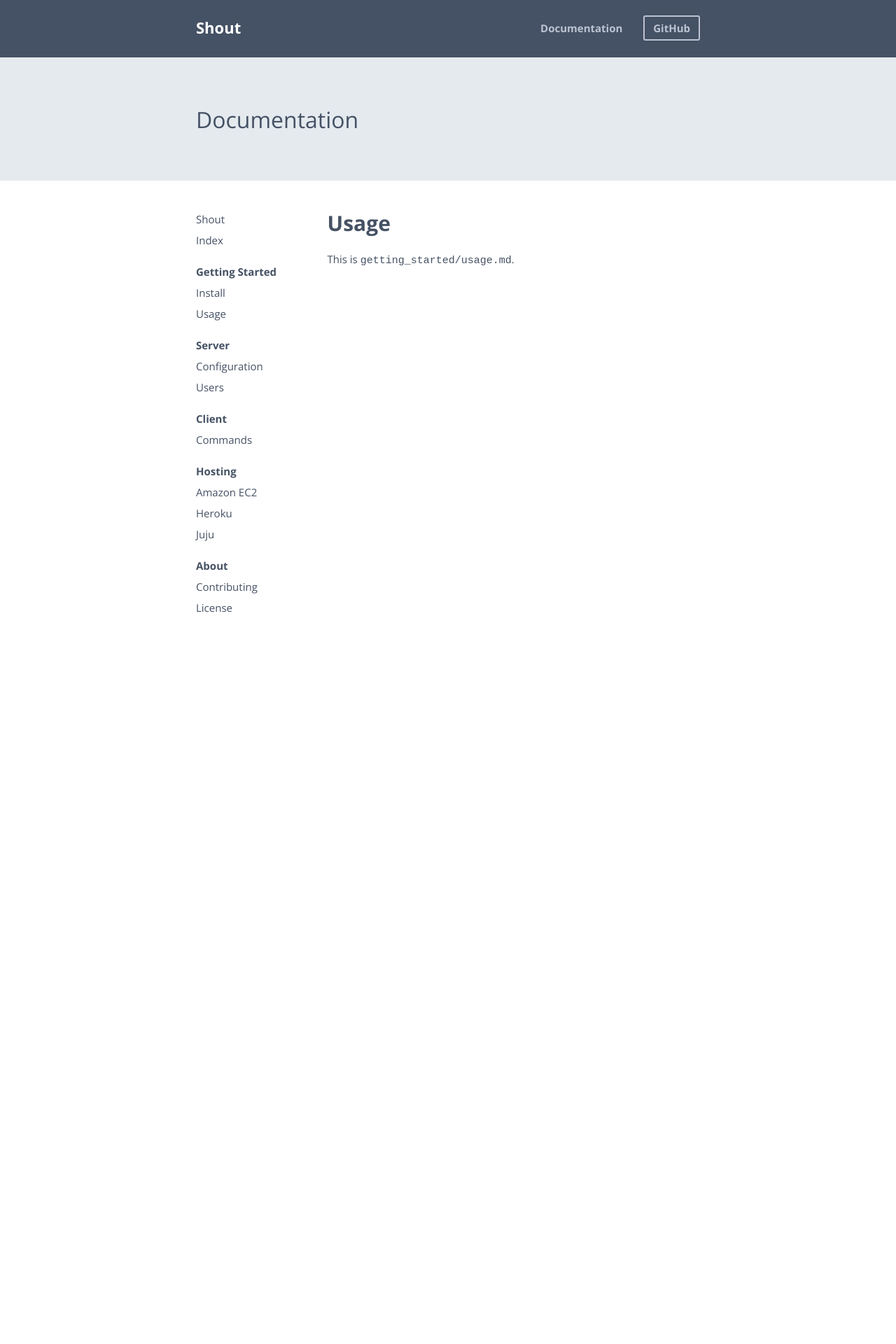
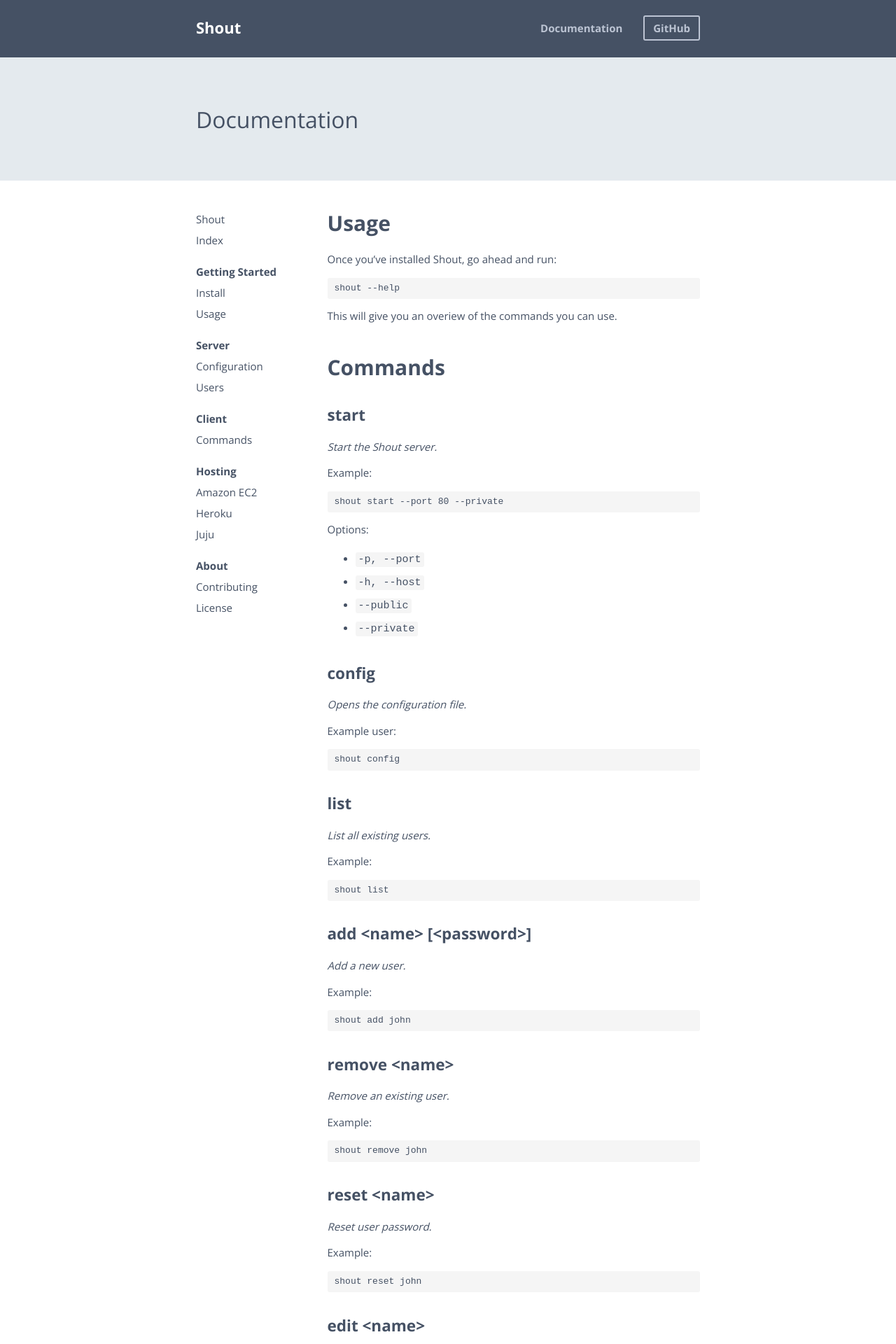
Before and after one commit to thelounge/thelounge.github.io, a Jekyll site: the page built from _docs/getting_started/usage.md, in a window 1280 px wide. Shown: the top 1920 px of the page at 70% size. Built offline with Jekyll 4.4.1, drawn with Linux system fonts in a browser that asks for light colours; Markdown is read by kramdown in place of the engine named in the settings; a style sheet for code colours, icons or effects is not loaded; before the commit the page ends 1013 px from its top, so only the background shows below that; some of the changed text lies outside the part shown.

Commit message:
Added usage docs

````diff
--- a/_docs/getting_started/usage.md
+++ b/_docs/getting_started/usage.md
@@ -8,4 +8,111 @@
 
 # Usage
 
-This is `getting_started/usage.md`.
+Once you've installed Shout, go ahead and run:
+
+```
+shout --help
+```
+
+This will give you an overiew of the commands you can use.
+
+# Commands
+
+## `start`
+
+_Start the Shout server._
+
+Example:
+
+```
+shout start --port 80 --private
+```
+
+Options:
+
+- `-p, --port`
+- `-h, --host`
+- `--public`
+- `--private`
+
+## `config`
+
+_Opens the configuration file._
+
+Example user:
+
+```
+shout config
+```
+
+## `list`
+
+_List all existing users._
+
+Example:
+
+```
+shout list
+```
+
+## `add <name> [<password>]`
+
+_Add a new user._
+
+Example:
+
+```
+shout add john
+```
+
+## `remove <name>`
+
+_Remove an existing user._
+
+Example:
+
+```
+shout remove john
+```
+
+## `reset <name>`
+
+_Reset user password._
+
+Example:
+
+```
+shout reset john
+```
+
+## `edit <name>`
+
+_Edit user configuration file._
+
+Example:
+
+```
+shout edit john
+```
+
+# Options
+
+## `--help`
+
+_Output usage information._
+
+Example:
+
+```
+shout --help
+```
+
+## `--version`
+
+_Output the version number._
+
+Example:
+
+```
+shout --version
+```
--- a/css/style.css
+++ b/css/style.css
@@ -26,12 +26,25 @@
 p a:hover {
 	color: #77ca7b;
 }
+li {
+	line-height: 2;
+}
+code {
+	background: #f5f5f5;
+	border-radius: 3px;
+	font-size: inherit;
+	padding: 2px 4px;
+}
 pre {
 	background: #f5f5f5;
 	border-radius: 3px;
 	font-size: 13px;
 	line-height: 1.4;
 	padding: 6px 10px;
+}
+pre code {
+	background: none;
+	padding: 0;
 }
 .container {
 	max-width: 780px;
@@ -137,19 +150,6 @@
 #docs p {
 	margin-top: 0;
 }
-#docs h1 a {
-	color: #ddd;
-}
-#docs h1 a:before {
-	content: "\f006";
-	font: 16px Octicons;
-	margin-top: 16px;
-	margin-left: 12px;
-	position: absolute;
-}
-#docs h1 a:hover {
-	color: #bbb;
-}
 #docs .header {
 	background: #e4eaee;
 	padding: 40px 0;
@@ -162,6 +162,11 @@
 #docs-content h1,
 #docs-content h2 {
 	margin-top: 1.4em;
+}
+#docs-content h2 code {
+	background: none;
+	font: inherit;
+	padding: 0;
 }
 #menu {
 	line-height: 2;
--- a/js/main.js
+++ b/js/main.js
@@ -1,28 +1,9 @@
 var URL = location.pathname;
-var EDIT_PATH = "https://github.com/erming/shout-website/edit/gh-pages/_docs/";
 
 $(function() {
 	highlight();
-	edit();
 	fetchVersion();
 });
-
-function edit() {
-	var docs = $("#docs-content");
-	var headers = docs.find("h1, h2, h3");
-	headers.each(function() {
-		var self = $(this);
-		var file = URL.replace("/docs/", "").replace(".html", ".md");
-		if (file === "") {
-			file = "index.md";
-		}
-		var edit = $("<a>");
-		edit.attr("title", "Edit this page on GitHub");
-		edit.attr("href", EDIT_PATH + file);
-		edit.attr("target", "_blank");
-		self.append(edit)
-	});
-}
 
 function highlight() {
 	$("#menu a[href='" + URL + "']").addClass("active");
````
Also changed, not shown: _docs/index.md (+6 -5 lines), img/docs/edit.png (deleted).
